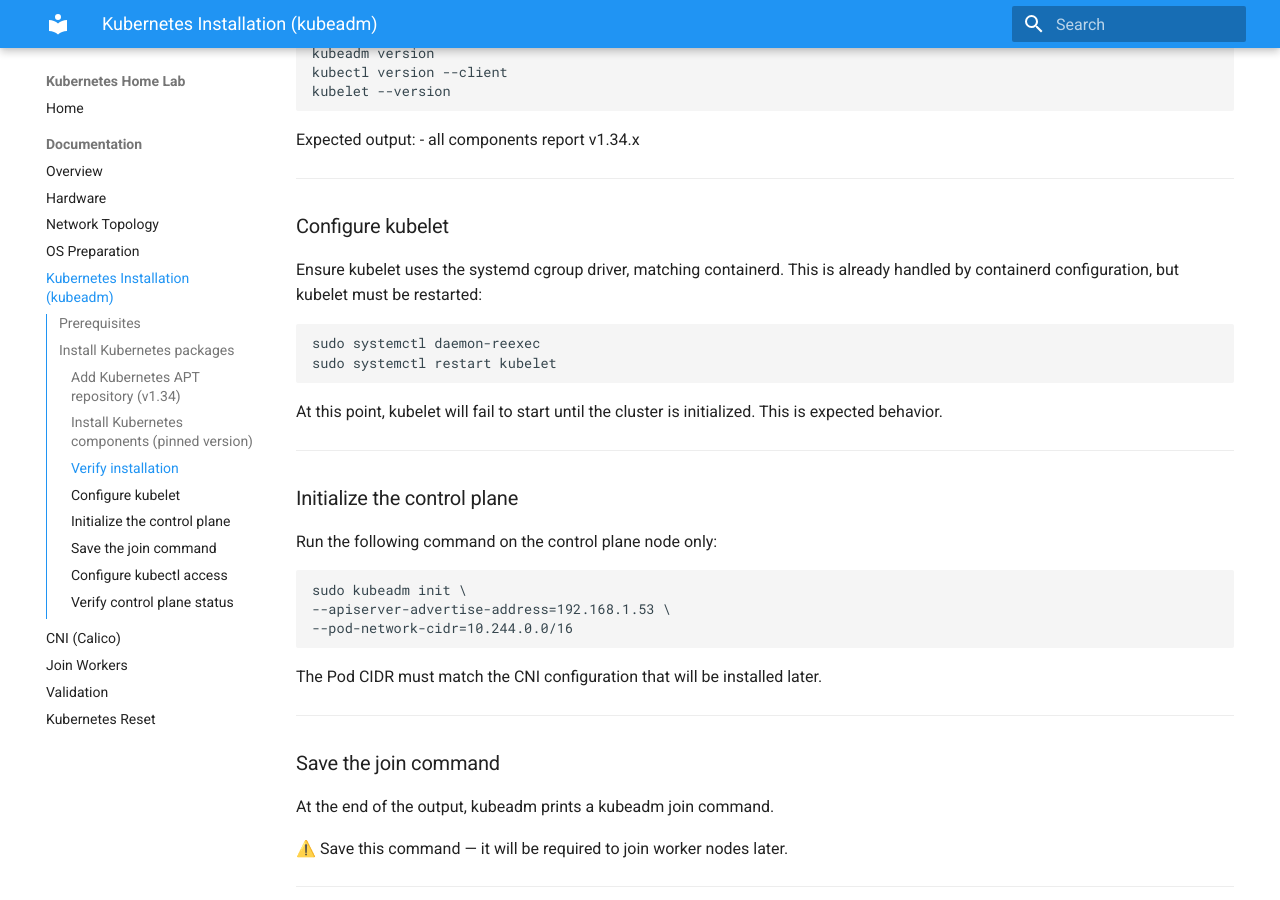
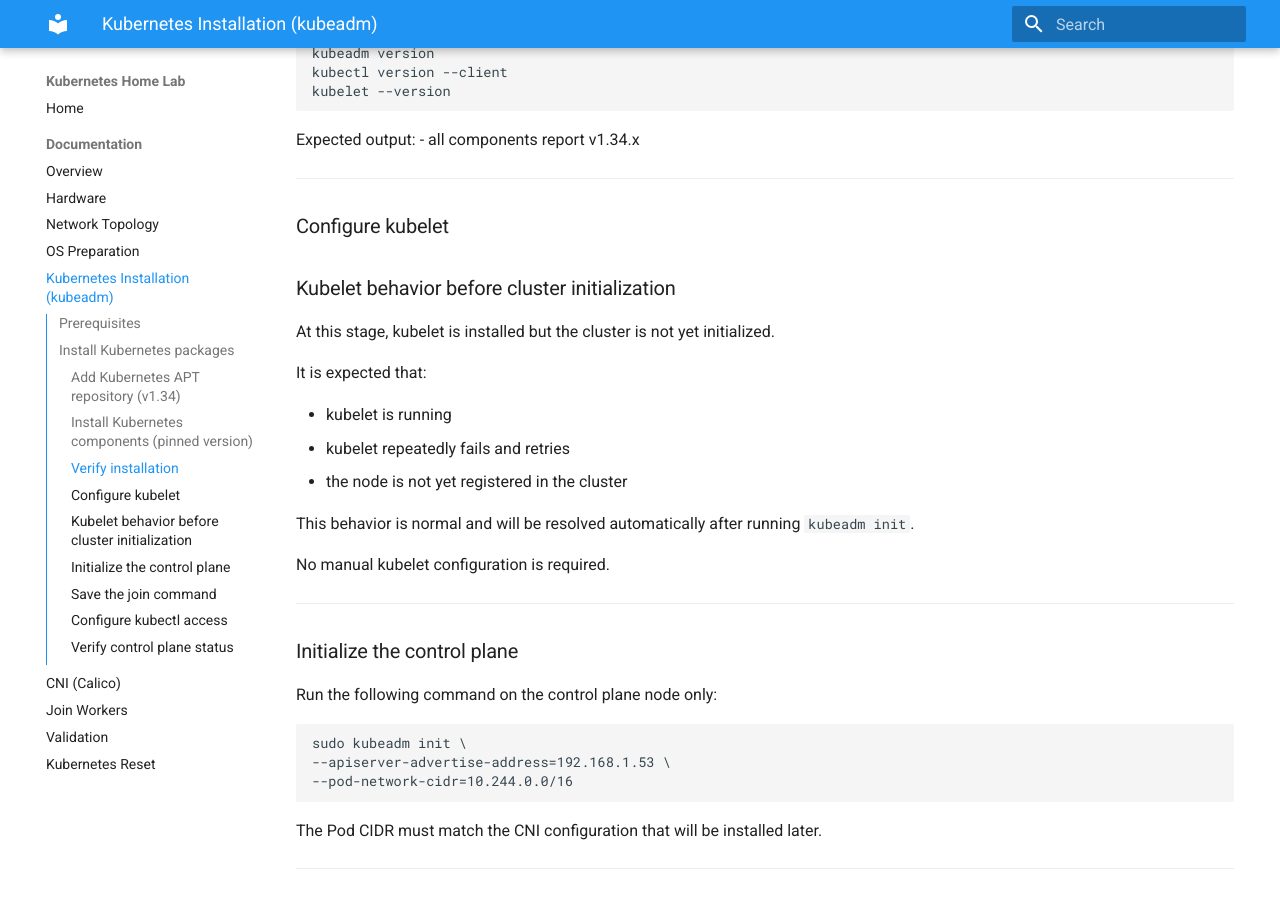
Before and after one commit to kaninda/kubernetes-home-lab, an MkDocs documentation site: the page built from docs/kubernetes-install.md, in a window 1280 px wide and 900 px high, scrolled down 1873 px. Built offline with MkDocs 1.6.1 and Material for MkDocs 9.7.7, drawn with Linux system fonts in a browser that asks for light colours.

Commit message:
docs: Fix installation doc (#14)

````diff
--- a/docs/kubernetes-install.md
+++ b/docs/kubernetes-install.md
@@ -97,15 +97,20 @@
 ---
 ### Configure kubelet
 
-Ensure kubelet uses the systemd cgroup driver, matching containerd.
-This is already handled by containerd configuration, but kubelet must be restarted:
+### Kubelet behavior before cluster initialization
 
-```bash
-sudo systemctl daemon-reexec
-sudo systemctl restart kubelet
-```
-At this point, kubelet will fail to start until the cluster is initialized.
-This is expected behavior.
+At this stage, kubelet is installed but the cluster is not yet initialized.
+
+It is expected that:
+
+- kubelet is running
+- kubelet repeatedly fails and retries
+- the node is not yet registered in the cluster
+
+This behavior is normal and will be resolved automatically
+after running `kubeadm init`.
+
+No manual kubelet configuration is required.
 
 ---
 
````
Also changed, not shown: 1 other file.
